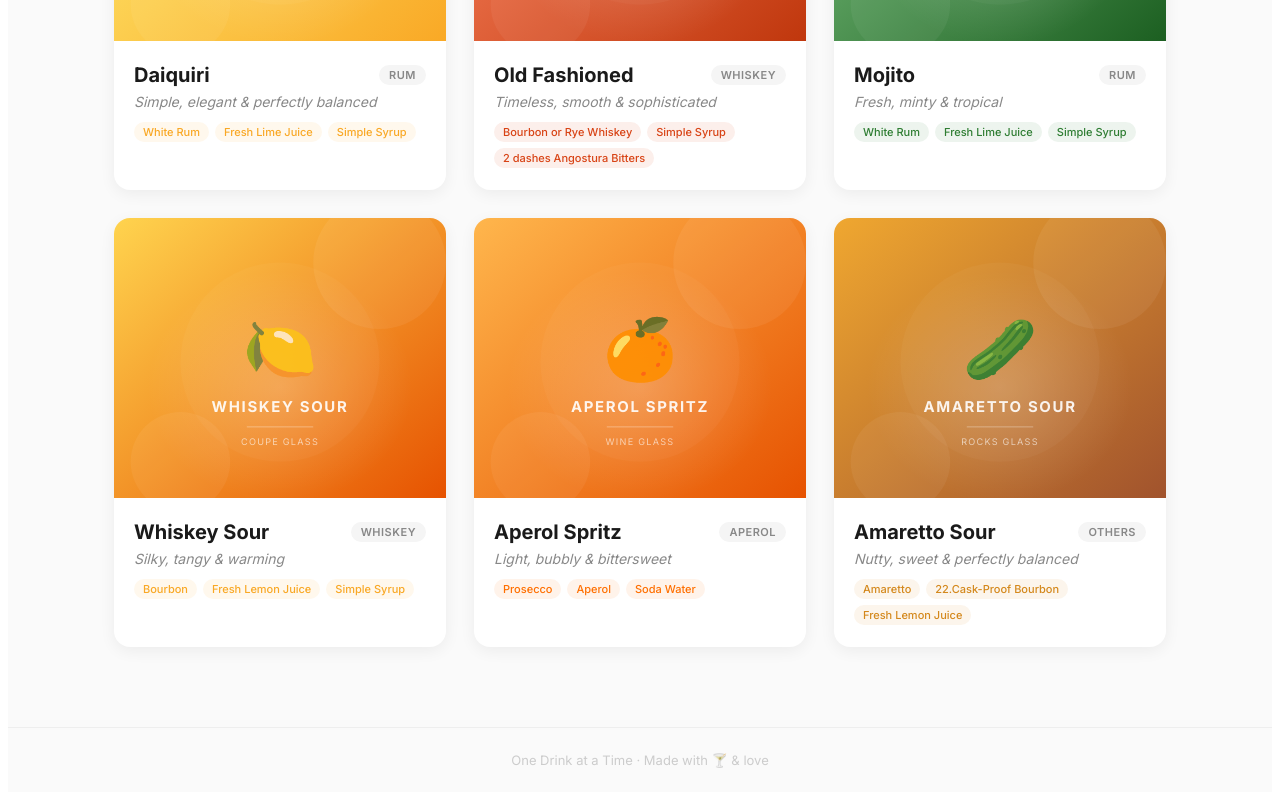
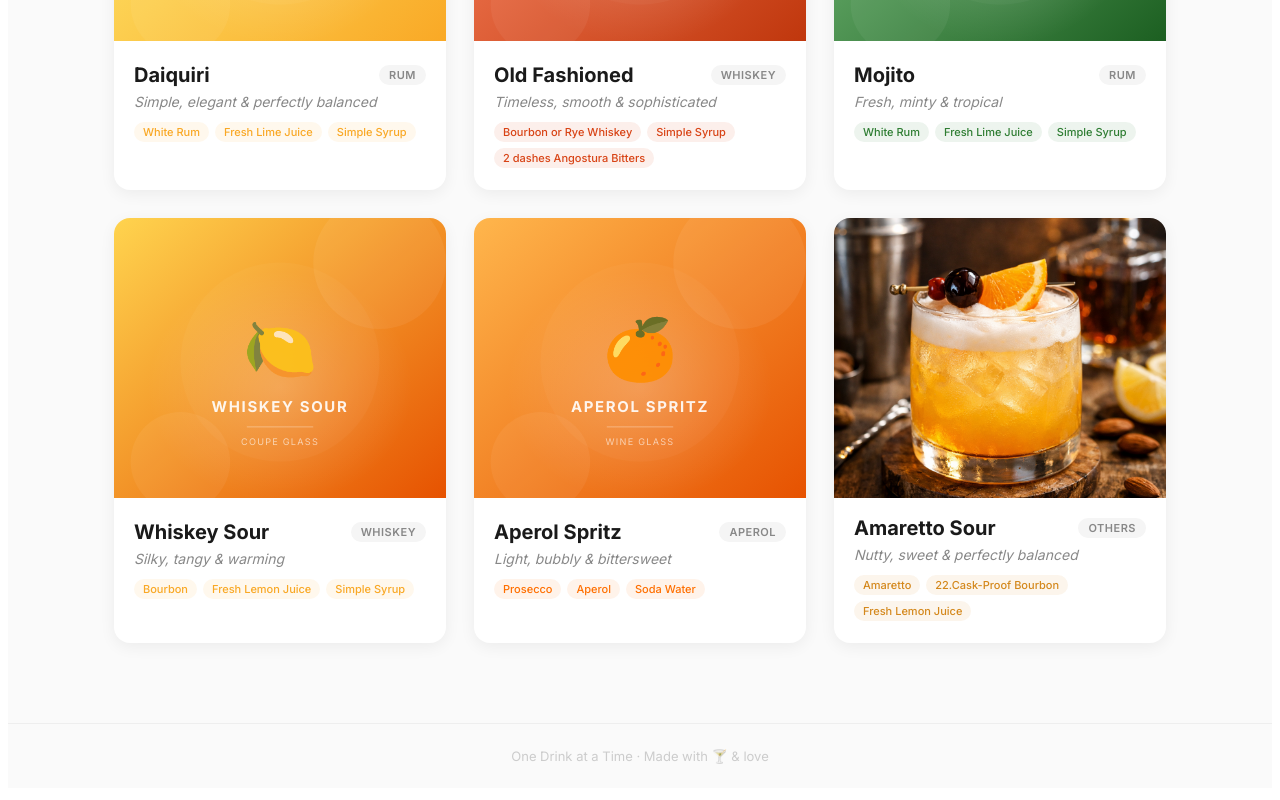
Before and after one commit to arkadi92/one-drink-at-a-time, a React (Vite) app: page / in a window 1280 px wide. Shown: the part 1002-1802 px from the top of the page. Built offline with nearby package versions, Linux system fonts and the light colour scheme.

Commit message:
add amaretto sour photo

```diff
--- a/src/App.jsx
+++ b/src/App.jsx
@@ -118,6 +118,7 @@ const cocktails = [
     color: "#D4881C",
     gradient: ["#F0A830", "#A0522D"],
     emoji: "\u{1F952}",
+    image: "/images/amsour.png",
   },
 ];
 
```
Also changed, not shown: public/images/amsour.png (added).
